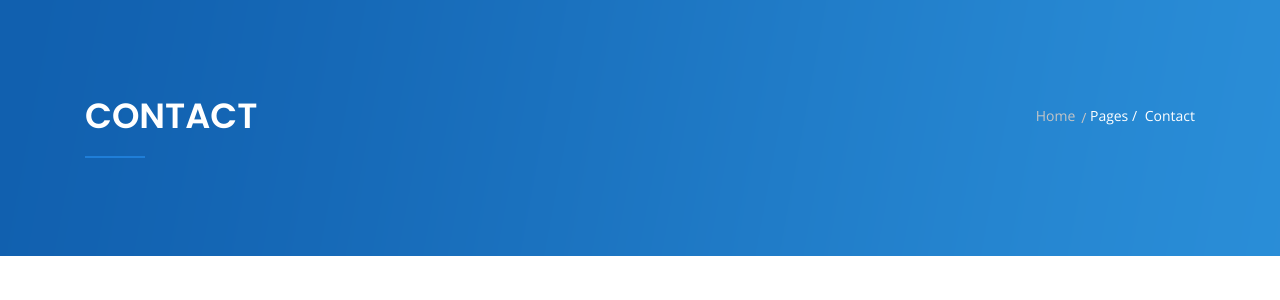
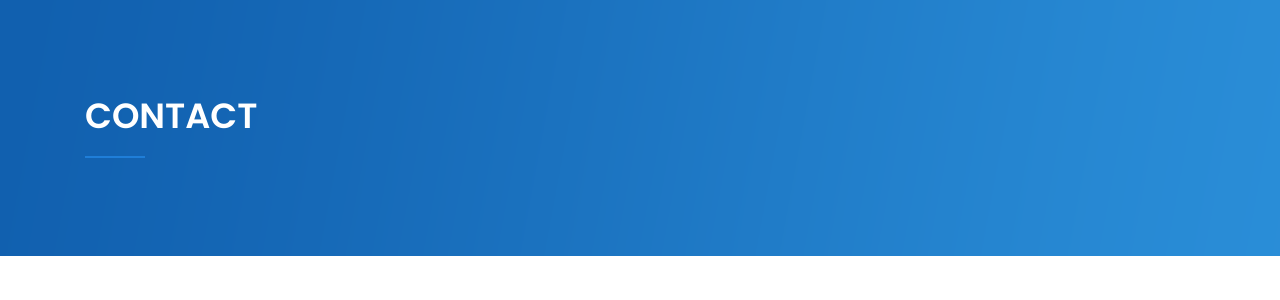
Before and after one commit to hubergerard/hubergerard.github.io, a Jekyll site: the page built from pages/contact.html, in a window 1280 px wide. Shown: the part 157-457 px from the top of the page. Built offline with Jekyll 4.4.1, drawn with Linux system fonts in a browser that asks for light colours.

Commit message:
mailto added + breadcrumb removed

```diff
--- a/_layouts/page.html
+++ b/_layouts/page.html
@@ -12,15 +12,15 @@
                     <h2>{{page.title}}</h2>
                 </div>
             </div>
-            <div class="col-xl-4 col-md-6 text-left text-md-right">
-                <div class="breadcrumb">
-                    <ul>
-                        <li><a href="{{site.url}}">Home</a></li>
-                        <li class="text-white pl-1">Pages /</li>
-                        <li class="text-white pl-1">{{page.title}}</li>
-                    </ul>
-                </div>
-            </div>
+            <!-- <div class="col-xl-4 col-md-6 text-left text-md-right"> -->
+                <!-- <div class="breadcrumb"> -->
+                    <!-- <ul> -->
+                        <!-- <li><a href="{{site.url}}">Home</a></li> -->
+                        <!-- <li class="text-white pl-1">Pages /</li> -->
+                        <!-- <li class="text-white pl-1">{{page.title}}</li> -->
+                    <!-- </ul> -->
+                <!-- </div> -->
+            <!-- </div> -->
         </div>
     </div>
 </section>
--- a/pages/contact.html
+++ b/pages/contact.html
@@ -25,7 +25,7 @@
                 <div class="contact-person">
                     <h4>Ecrivez-nous</h4>
                     <p>Réponse sous 24h.</p>
-                    <div class="blue-as-a-link"><i class="far fa-envelope pr-2"></i>huber.gerard1@gmail.com</div>
+                    <a href="mailto:huber.gerard1@gmail.com"><i class="far fa-envelope pr-2"></i>huber.gerard1@gmail.com</a>
                 </div>
             </div>
         </div>
```
